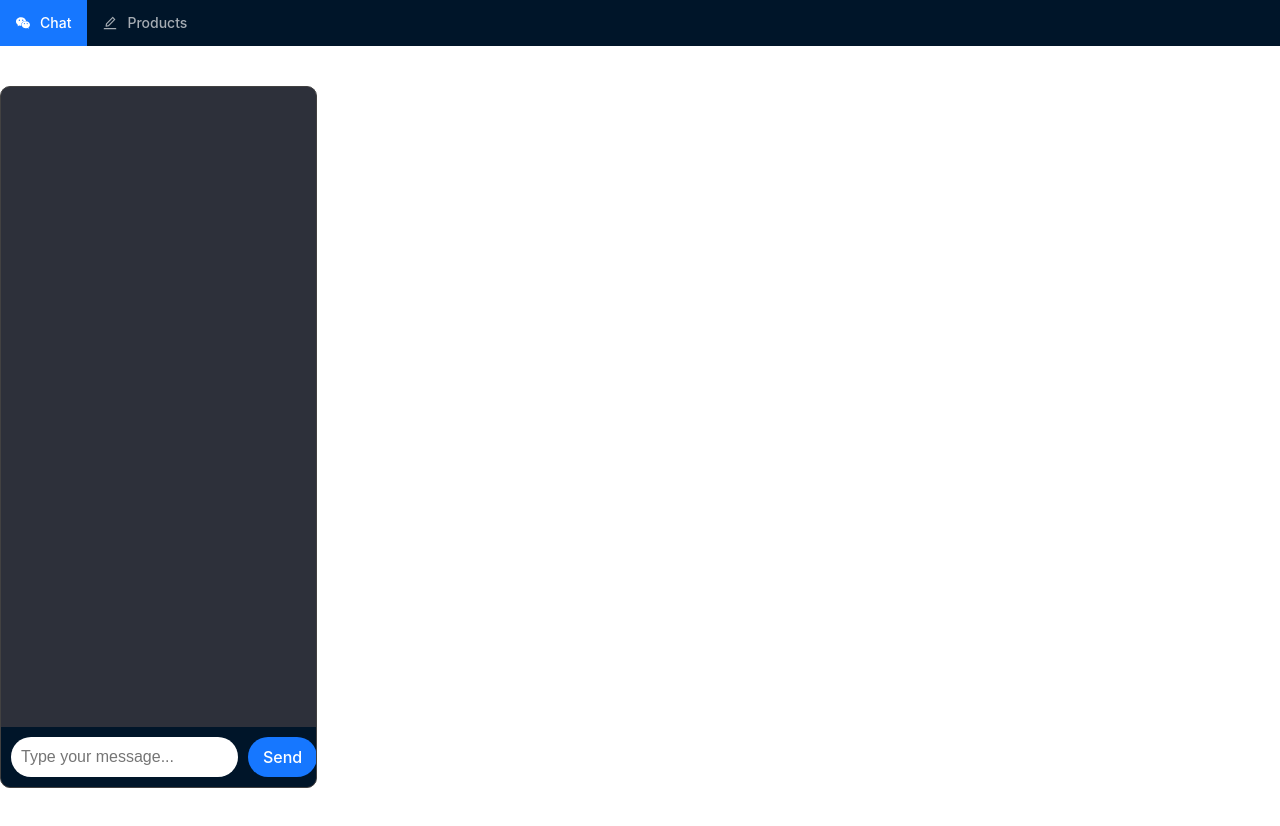
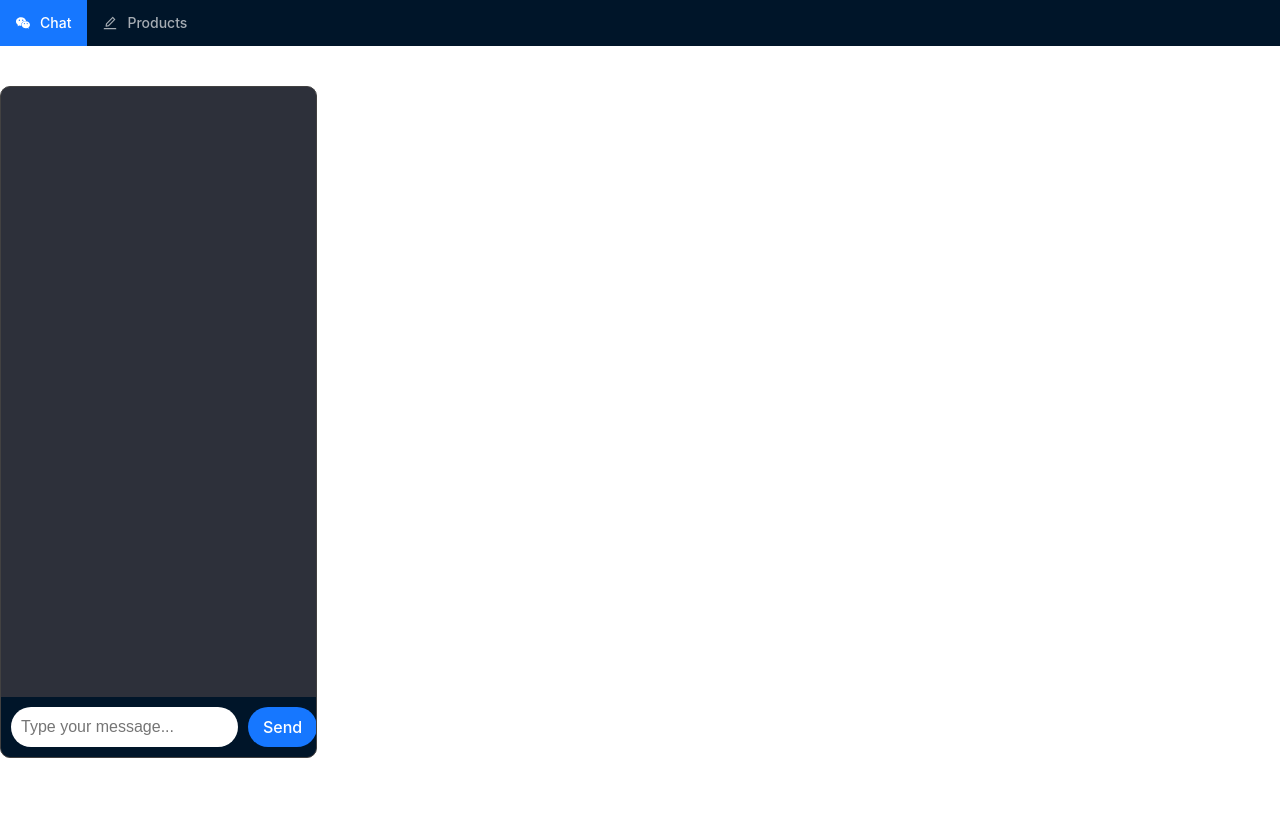
Before and after one commit to Mandaline/vite-chatty, a React (Vite) app: page / in a window 1280 px wide. Shown: the top 826 px of the page. After the commit the page ends 800 px from the top, so only its background shows below. Built offline with nearby package versions, Linux system fonts and the light colour scheme.

Commit message:
update styles

```diff
--- a/src/App.css
+++ b/src/App.css
@@ -1,6 +1,6 @@
 .chat-page__wrap {
   display: flex;
-  min-height: calc(100vh - 95px);
+  min-height: calc(100vh - 130px);
   gap: 20px;
   flex-direction: column;
   margin: 40px auto;
@@ -20,7 +20,7 @@
   display: flex;
   flex-direction: column;
   justify-content: space-between;
-  height: 700px;
+  height: 670px;
   width: 90%;
   border: 1px solid #424141;
   border-radius: 10px;
```
